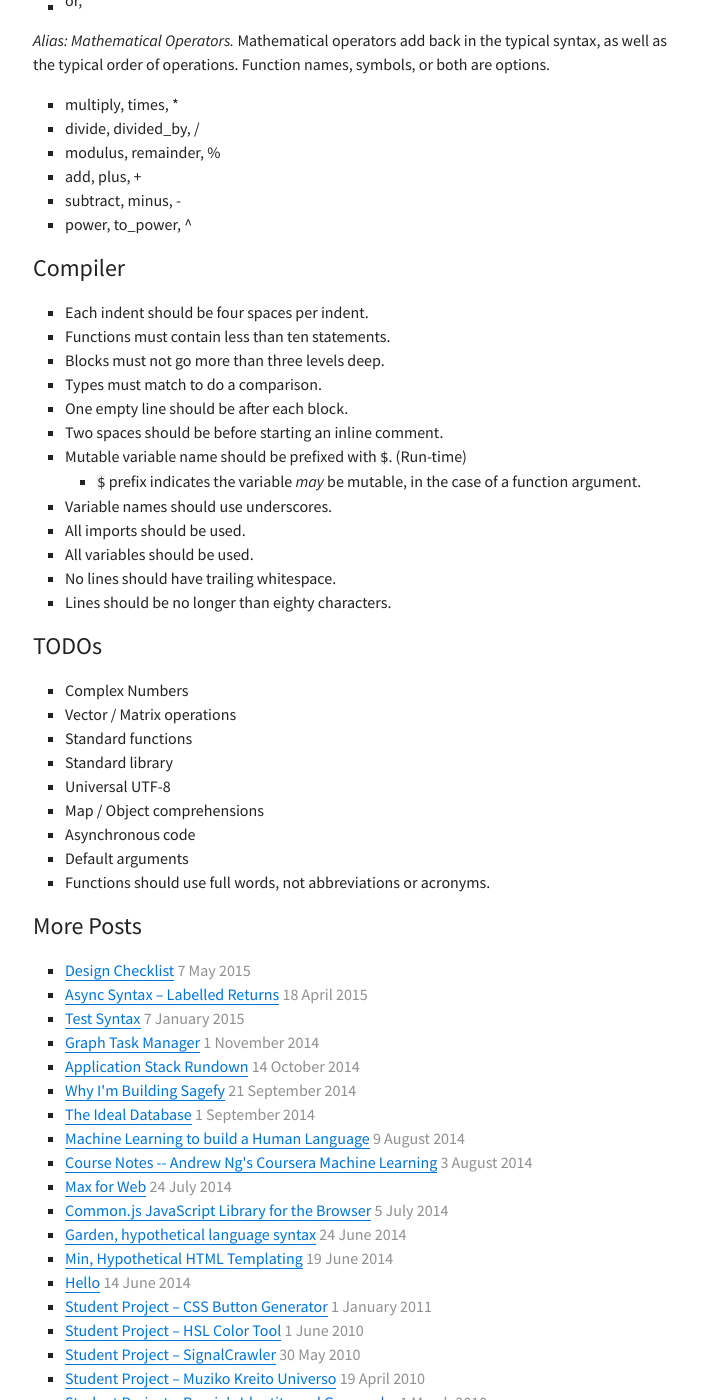
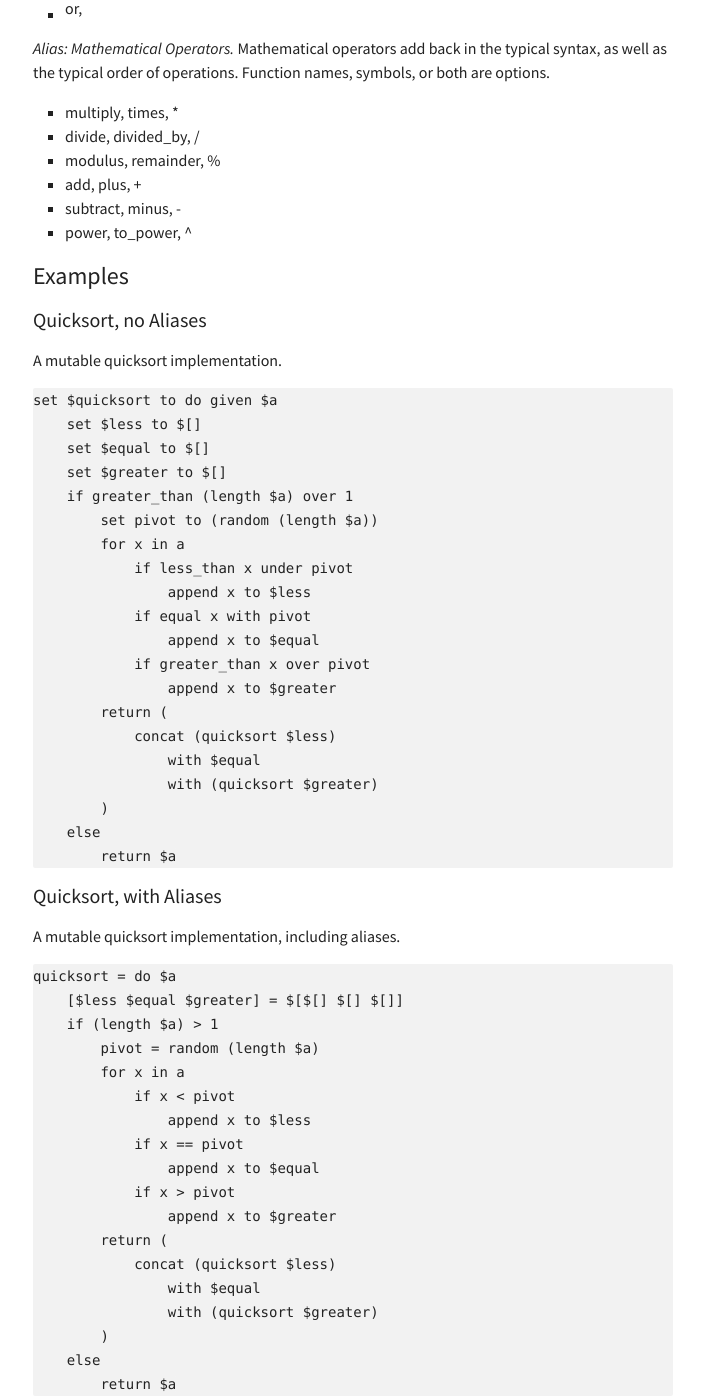
Before and after one commit to heiskr/heiskr.github.io, a Jekyll site: the page built from _posts/2014-06-24-garden.md, in a window 1280 px wide and 1400 px high, scrolled down 6670 px. Shown: the whole window, without its empty margins (287-991 px from the left). Built offline with Jekyll 4.4.1, drawn with Linux system fonts in a browser that asks for light colours; nearby versions of some CDN libraries; comment, search, counter and statistics services are not loaded; some of the changed text lies outside the part shown.

Commit message:
Add an example

```diff
--- a/_posts/2014-06-24-garden.md
+++ b/_posts/2014-06-24-garden.md
@@ -238,7 +238,8 @@ Try and catch blocks work very similar to other languages.
     catch exception
         log exception
 
-### Aliases
+Aliases
+-------
 
 Aliases are opt-in language features that can reduce some verbosity from the language, at the cost of some consistency.
 
@@ -280,7 +281,7 @@ Aliases are opt-in language features that can reduce some verbosity from the lan
 
     set my_add to do num1 to num2
         add num1 to num2
-    \> given number to number return number
+    type: given number to number return number
 
 *Alias: Comparison Operators.* Comparison operators add back in the typical syntax, as well as the typical order of operations. Options include full function names, symbols, or both.
 
@@ -303,6 +304,57 @@ Aliases are opt-in language features that can reduce some verbosity from the lan
 - add, plus, +
 - subtract, minus, -
 - power, to_power, ^
+
+Examples
+--------
+
+### Quicksort, no Aliases
+
+A mutable quicksort implementation.
+
+    set $quicksort to do given $a
+        set $less to $[]
+        set $equal to $[]
+        set $greater to $[]
+        if greater_than (length $a) over 1
+            set pivot to (random (length $a))
+            for x in a
+                if less_than x under pivot
+                    append x to $less
+                if equal x with pivot
+                    append x to $equal
+                if greater_than x over pivot
+                    append x to $greater
+            return (
+                concat (quicksort $less)
+                    with $equal
+                    with (quicksort $greater)
+            )
+        else
+            return $a
+
+### Quicksort, with Aliases
+
+A mutable quicksort implementation, including aliases.
+
+    quicksort = do $a
+        [$less $equal $greater] = $[$[] $[] $[]]
+        if (length $a) > 1
+            pivot = random (length $a)
+            for x in a
+                if x < pivot
+                    append x to $less
+                if x == pivot
+                    append x to $equal
+                if x > pivot
+                    append x to $greater
+            return (
+                concat (quicksort $less)
+                    with $equal
+                    with (quicksort $greater)
+            )
+        else
+            return $a
 
 Compiler
 --------
```
Also changed, not shown: other parts of _posts/2014-06-24-garden.md (+1 -1 lines).
